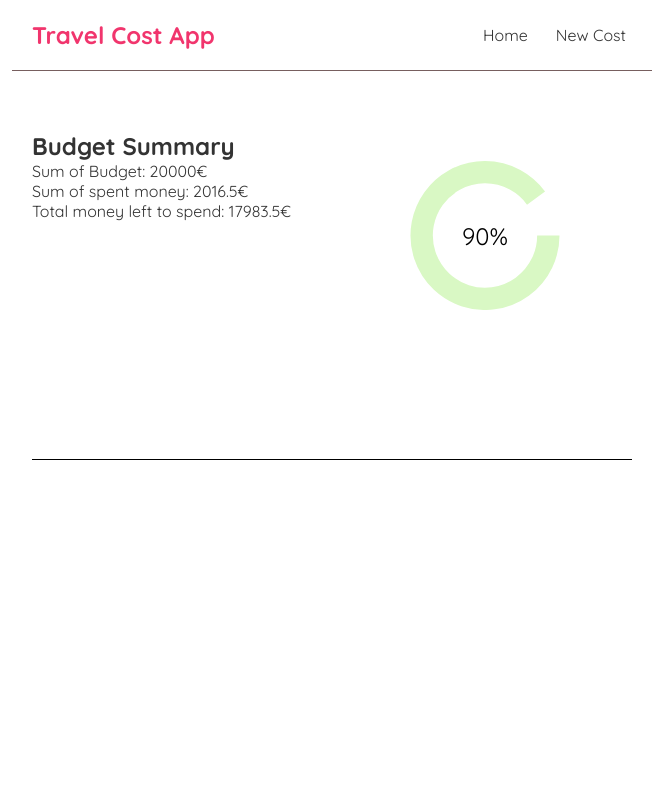
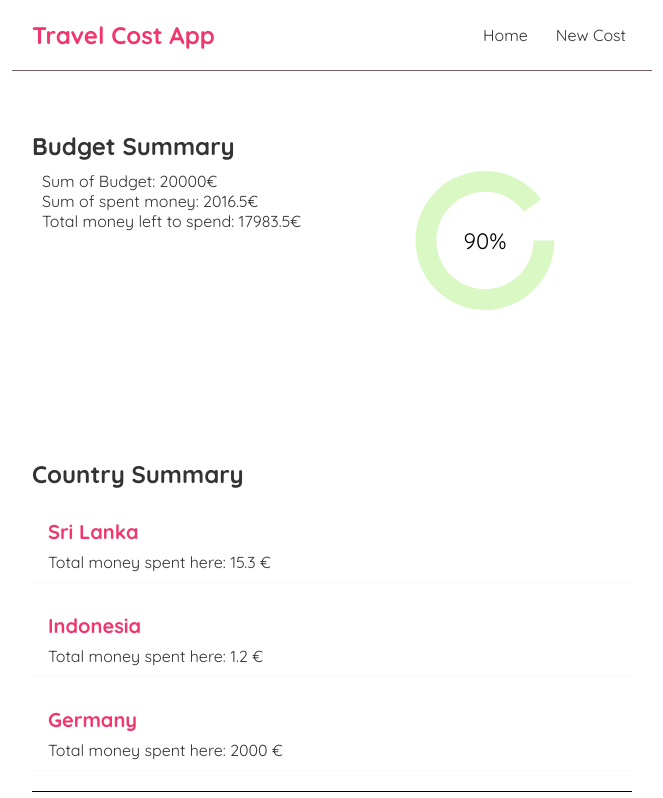
Before and after one commit to HaDuve/TravelCost, a React (Create React App) app in the folder travel-cost/: page /Overview in a window 1280 px wide. Shown: the top 798 px of the page, without its empty margins (308-971 px from the left). Built offline with nearby package versions, Linux system fonts and the light colour scheme; data requests are answered from the project's data file.

Commit message:
fixed SumCostsCountry (#13)

```diff
--- a/travel-cost/src/Calculations/SumCostsCountry.js
+++ b/travel-cost/src/Calculations/SumCostsCountry.js
@@ -4,28 +4,34 @@ import React from 'react';
 import { PieChart } from 'react-minimal-pie-chart';
 
 
-const SumCostsCountry = () => {
-    const [sumCosts, setSumCosts] = useState(0);
-    const { data: costs, c_isPending } = useFetch('http://localhost:8000/costs/');
+const SumCostsCountry = ({ costs }) => {
+    var holder = {};
+    costs.forEach(function (d) {
+        if (holder.hasOwnProperty(d.country)) {
+            holder[d.country] = holder[d.country] + d.price;
+        } else {
+            holder[d.country] = d.price;
+        }
+    });
 
-    if (costs) {
-        var r = costs.reduce(function(pv, cv) {
-            if ( pv[cv.country] ) {
-                pv[cv.country] += cv.price;
-            } else {
-                pv[cv.country] = cv.price;
-            }
-            return pv;
-        }, {});
+    var summedCosts = [];
 
-        console.log(r);
+    for (var prop in holder) {
+        summedCosts.push({ country: prop, price: holder[prop] });
     }
+
     return (
         <div>
-            {!c_isPending && <div>{ }</div>}
-
+            <h2>Country Summary</h2>
+            {summedCosts.map((cost) => (
+                <div className="cost-preview">
+                        <h2>{cost.country}</h2>
+                        <p>Total money spent here:  {cost.price} €</p>
+                </div>
+            )) }
         </div>
-     );
+    );
 }
 
+
 export default SumCostsCountry;
--- a/travel-cost/src/Calculations/SumTotalBudget.js
+++ b/travel-cost/src/Calculations/SumTotalBudget.js
@@ -4,11 +4,10 @@ import React from 'react';
 import { PieChart } from 'react-minimal-pie-chart';
 
 
-const SumTotalBudget = () => {
+const SumTotalBudget = ({ costs }) => {
     const [sumBudget, setSumBudget] = useState(0);
     const [sumCosts, setSumCosts] = useState(0);
     const { data: travellers, t_isPending } = useFetch('http://localhost:8000/traveller/');
-    const { data: costs, c_isPending } = useFetch('http://localhost:8000/costs/');
 
     let tempSumBudget = 0;
     if (travellers && !t_isPending) {
@@ -19,12 +18,11 @@ const SumTotalBudget = () => {
     }
 
     let tempSumCosts = 0;
-    if (costs && !c_isPending) {
-        for (let i = 0; i < costs.length; i++) {
-            tempSumCosts += JSON.parse(costs[i].price);
-        }
-        if(tempSumCosts !== sumCosts) setSumCosts(tempSumCosts);
+    for (let i = 0; i < costs.length; i++) {
+        tempSumCosts += JSON.parse(costs[i].price);
     }
+    if(tempSumCosts !== sumCosts) setSumCosts(tempSumCosts);
+
 
     return (
         <div>
@@ -32,10 +30,10 @@ const SumTotalBudget = () => {
             <div class="grid">
 
                 <div class="item">
-                    {t_isPending || c_isPending && <div> Loading...</div>}
-                    {!c_isPending && <div>Sum of Budget: {sumBudget}€</div>}
+                    {t_isPending && <div> Loading...</div>}
+                    {<div>Sum of Budget: {sumBudget}€</div>}
                     {!t_isPending && <div>Sum of spent money: {sumCosts}€</div>}
-                    {!c_isPending && !t_isPending && <div>Total money left to spend: {sumBudget - sumCosts}€</div>}
+                    {!t_isPending && <div>Total money left to spend: {sumBudget - sumCosts}€</div>}
                 </div>
 
                 <div class="item">
@@ -53,8 +51,6 @@ const SumTotalBudget = () => {
                         label={({ dataEntry }) => Math.round(dataEntry.percentage) + '%'}
                         labelPosition={0}
                         style={{height: '50%'}}
-                        animated={true}
-                        animationDuration={5000}
                         radius={50}
                         lineWidth={30}
                     />
--- a/travel-cost/src/Overview.js
+++ b/travel-cost/src/Overview.js
@@ -11,8 +11,12 @@ const Overview = () => {
         <div className="home">
             {error && <div> {error}</div>}
             {isPending && <div>Loading...</div>}
-            <SumTotalBudget></SumTotalBudget>
-            <SumCostsCountry></SumCostsCountry>
+            {costs &&
+                <SumTotalBudget costs={costs}></SumTotalBudget>
+            }
+            {costs &&
+                <SumCostsCountry costs={costs}></SumCostsCountry>
+            }
         </div>
      );
 }
--- a/travel-cost/src/index.css
+++ b/travel-cost/src/index.css
@@ -33,8 +33,12 @@
   grid-template-columns: repeat(auto-fit, minmax(200px, 1fr));
   grid-gap: 12px;
 }
+.grid:hover {
+  box-shadow: 1px 3px 5px rgba(0,0,0,0.1);
+}
 
 .item {
+  margin : 10px;
   min-height: 200px;
 }
 
```
